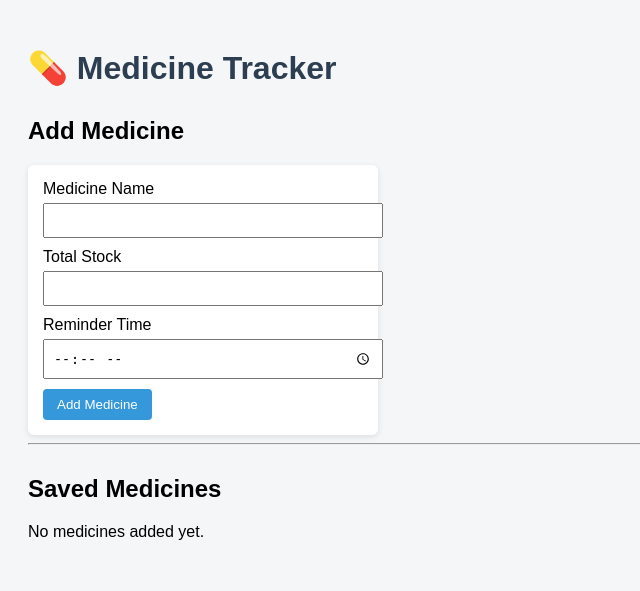
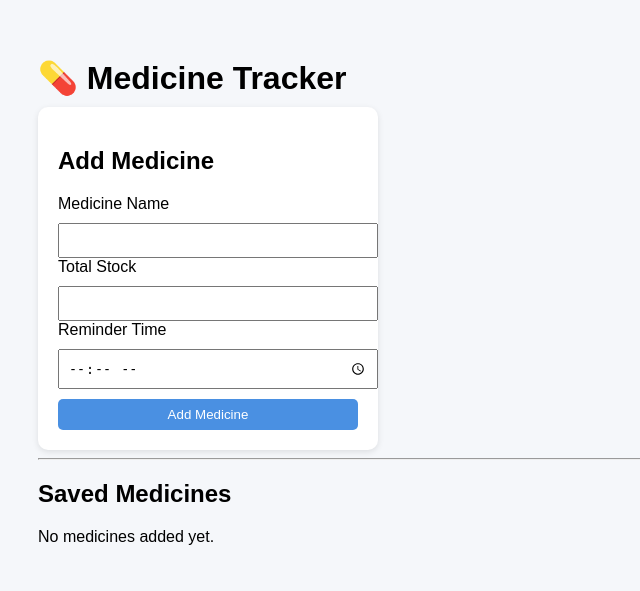
Before and after one commit to dhanush760/medicine-tracker-flask, a Flask app: page / in a window 1280 px wide. Shown: the top 591 px of the page, without its empty margins (0-640 px from the left). Run offline with Flask 3, Linux system fonts and the light colour scheme.

Commit message:
Update style.css

```diff
--- a/static/style.css
+++ b/static/style.css
@@ -1,69 +1,63 @@
 body {
     font-family: Arial, sans-serif;
-    background-color: #f4f6f8;
-    padding: 20px;
+    background: #f5f7fa;
+    padding: 30px;
 }
 
 h1 {
-    color: #2c3e50;
+    margin-bottom: 10px;
 }
 
-h2 {
-    margin-top: 30px;
-}
-
-form {
+.card {
     background: white;
-    padding: 15px;
-    border-radius: 6px;
-    width: 320px;
+    padding: 20px;
+    width: 300px;
+    border-radius: 10px;
     box-shadow: 0 2px 6px rgba(0,0,0,0.1);
 }
 
-input {
+input, button {
     width: 100%;
+    margin-top: 10px;
     padding: 8px;
-    margin-top: 5px;
-    margin-bottom: 10px;
 }
 
 button {
-    padding: 8px 14px;
-    background-color: #3498db;
+    background: #4a90e2;
     color: white;
     border: none;
-    border-radius: 4px;
-    cursor: pointer;
+    border-radius: 5px;
 }
 
-button:hover {
-    background-color: #2980b9;
+.medicine-card {
+    background: white;
+    margin-top: 15px;
+    padding: 15px;
+    border-radius: 10px;
+    box-shadow: 0 2px 6px rgba(0,0,0,0.1);
 }
 
-ul {
-    list-style: none;
-    padding-left: 0;
+.low {
+    color: red;
+    margin-left: 10px;
 }
 
-li {
-    background: white;
-    margin-bottom: 10px;
-    padding: 10px;
-    border-radius: 6px;
-    box-shadow: 0 2px 4px rgba(0,0,0,0.1);
+.reminder {
+    margin-top: 5px;
 }
 
-.low-stock {
+.due {
     color: red;
     font-weight: bold;
     margin-left: 10px;
 }
 
-.delete {
-    background: #e74c3c;
-    margin-left: 5px;
+.actions {
+    display: flex;
+    gap: 10px;
+    margin-top: 10px;
 }
 
-.delete:hover {
-    background: #c0392b;
+.delete {
+    background: #d9534f;
 }
```
